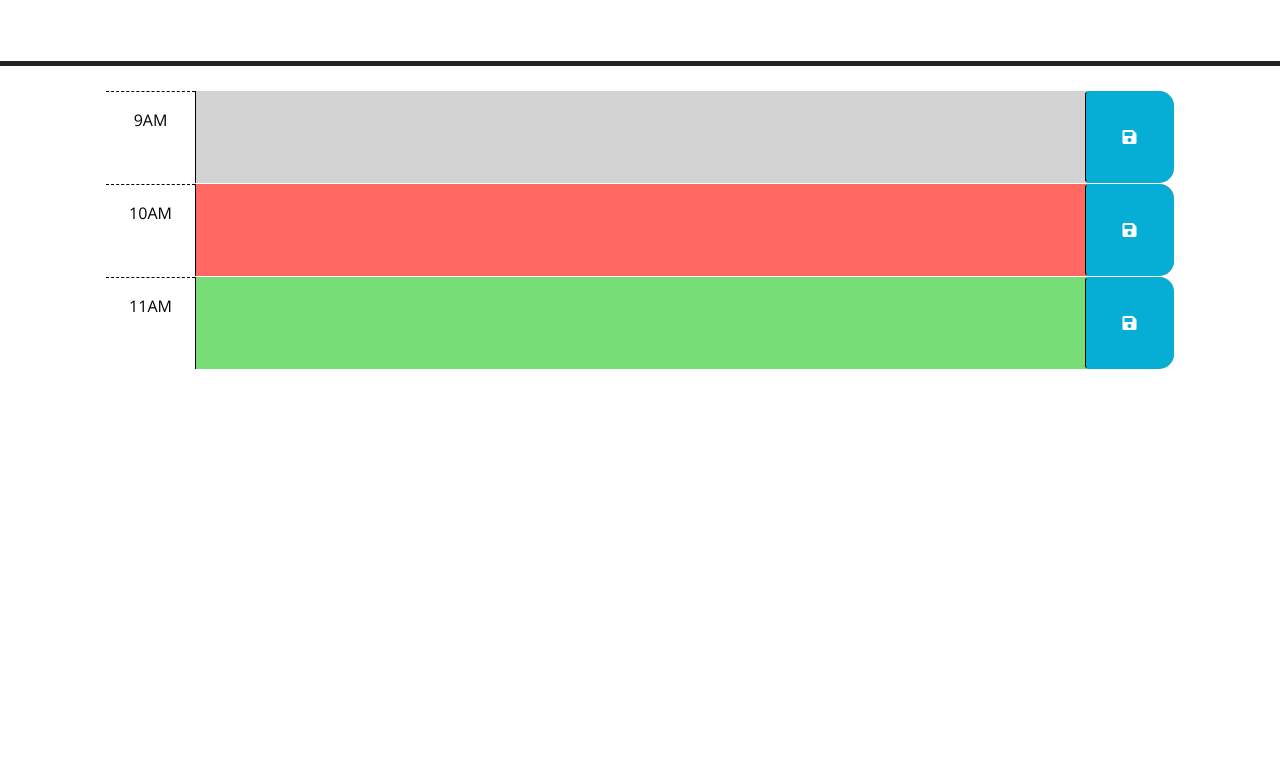
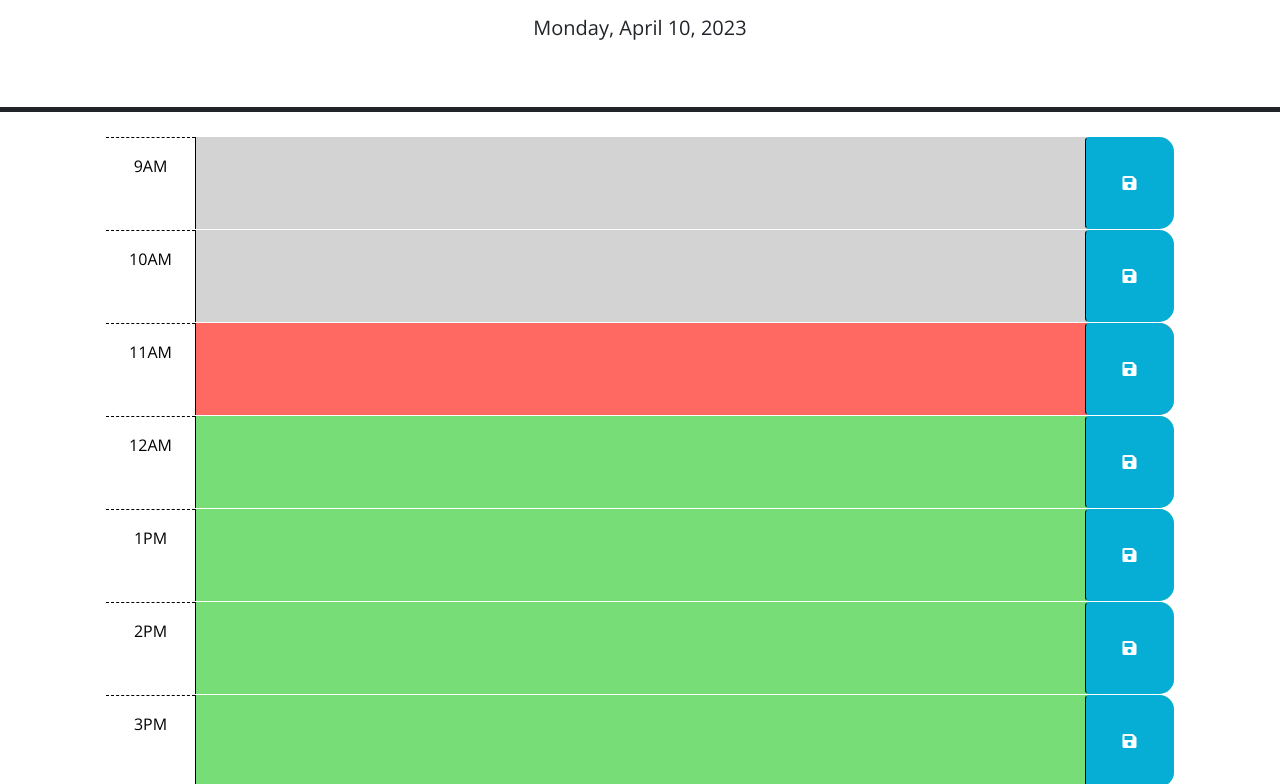
Before and after one commit to Ienxternal/Montly_Daily_Hourly_Calendar, a plain HTML site: page index.html in a window 1280 px wide. Shown: the part 166-950 px from the top of the page. Before the commit the page ends 800 px from the top, so only its background shows below. Drawn offline with nearby package versions, Linux system fonts and the light colour scheme; files that its build step writes are made by us from their sources.

Commit message:
added colorization to scheduler

```diff
--- a/assets/script.js
+++ b/assets/script.js
@@ -1,23 +1,55 @@
-// Wrap all code that interacts with the DOM in a call to jQuery to ensure that
-// the code isn't run until the browser has finished rendering all the elements
-// in the html.
-$(function () {
-  // TODO: Add a listener for click events on the save button. This code should
-  // use the id in the containing time-block as a key to save the user input in
-  // local storage. HINT: What does `this` reference in the click listener
-  // function? How can DOM traversal be used to get the "hour-x" id of the
-  // time-block containing the button that was clicked? How might the id be
-  // useful when saving the description in local storage?
-  //
-  // TODO: Add code to apply the past, present, or future class to each time
-  // block by comparing the id to the current hour. HINTS: How can the id
-  // attribute of each time-block be used to conditionally add or remove the
-  // past, present, and future classes? How can Day.js be used to get the
-  // current hour in 24-hour time?
-  //
-  // TODO: Add code to get any user input that was saved in localStorage and set
-  // the values of the corresponding textarea elements. HINT: How can the id
-  // attribute of each time-block be used to do this?
-  //
-  // TODO: Add code to display the current date in the header of the page.
+const currentDay = document.getElementById("currentDay");
+const hour9 = document.getElementById("hour-9");
+let date = new Date();
+let hour = date.getHours();
+
+
+
+$('.time-block').each(function() {
+
+  if (parseInt($(this).attr("id")) == hour) {
+    $(this).addClass("present");
+    $(this).removeClass("past");
+    $(this).removeClass("future");
+  }
+    else if (parseInt($(this).attr("id")) >= hour) {
+      $(this).removeClass("present");
+      $(this).removeClass("past");
+      $(this).addClass("future");
+  }
+      else if (parseInt($(this).attr("id")) <= hour) {
+        $(this).removeClass("present");
+        $(this).addClass("past");
+        $(this).removeClass("future");
+      }
+  });
+
+
+$(document).ready(function() {
+  $('#hour-9').addClass("inactive");
+  showDateTime();
 });
+
+function showDateTime() {
+  var dayList = ["Sunday", "Monday", "Tueday", "Wednesday", "Thursday", "Friday", "Saturday"];
+  var monthNames = [
+    "January",
+    "February",
+    "March",
+    "April",
+    "May",
+    "June",
+    "July",
+    "August",
+    "September",
+    "October",
+    "November",
+    "December"
+  ];
+  var dayName = dayList[date.getDay()];
+  var monthName = monthNames[date.getMonth()];
+  var today = `${dayName}, ${monthName} ${date.getDate()}, ${date.getFullYear()}`;
+
+  currentDay.innerText = today;
+
+}
--- a/assets/style.css
+++ b/assets/style.css
@@ -45,6 +45,14 @@ textarea {
   color: white;
 }
 
+.inactive{
+  height: 50px;
+}
+
+.active {
+  height: 120px;
+}
+
 .saveBtn {
   border-left: 1px solid black;
   border-top-right-radius: 15px;
--- a/index.html
+++ b/index.html
@@ -18,7 +18,7 @@
       href="https://fonts.googleapis.com/css?family=Open+Sans&display=swap"
       rel="stylesheet"
     />
-    <link rel="stylesheet" href="style.css" />
+    <link rel="stylesheet" href="assets/style.css" />
     <title>Work Day Scheduler</title>
   </head>
 
@@ -40,7 +40,7 @@
         -->
 
       <!-- Example of a past time block. The "past" class adds a gray background color. -->
-      <div id="hour-9" class="row time-block past">
+      <div id="9" onclick="hr1()" class="row time-block past">
         <div class="col-2 col-md-1 hour text-center py-3">9AM</div>
         <textarea class="col-8 col-md-10 description" rows="3"> </textarea>
         <button class="btn saveBtn col-2 col-md-1" aria-label="save">
@@ -49,7 +49,7 @@
       </div>
 
       <!-- Example of a a present time block. The "present" class adds a red background color. -->
-      <div id="hour-10" class="row time-block present">
+      <div id="10" class="row time-block present">
         <div class="col-2 col-md-1 hour text-center py-3">10AM</div>
         <textarea class="col-8 col-md-10 description" rows="3"> </textarea>
         <button class="btn saveBtn col-2 col-md-1" aria-label="save">
@@ -58,13 +58,65 @@
       </div>
 
       <!-- Example of a future time block. The "future" class adds a green background color. -->
-      <div id="hour-11" class="row time-block future">
+      <div id="11" class="row time-block future">
         <div class="col-2 col-md-1 hour text-center py-3">11AM</div>
         <textarea class="col-8 col-md-10 description" rows="3"> </textarea>
         <button class="btn saveBtn col-2 col-md-1" aria-label="save">
           <i class="fas fa-save" aria-hidden="true"></i>
         </button>
       </div>
+
+      <div id="12" class="row time-block future">
+        <div class="col-2 col-md-1 hour text-center py-3">12AM</div>
+        <textarea class="col-8 col-md-10 description" rows="3"> </textarea>
+        <button class="btn saveBtn col-2 col-md-1" aria-label="save">
+          <i class="fas fa-save" aria-hidden="true"></i>
+        </button>
+      </div>
+
+      <div id="13" class="row time-block future">
+        <div class="col-2 col-md-1 hour text-center py-3">1PM</div>
+        <textarea class="col-8 col-md-10 description" rows="3"> </textarea>
+        <button class="btn saveBtn col-2 col-md-1" aria-label="save">
+          <i class="fas fa-save" aria-hidden="true"></i>
+        </button>
+      </div>
+
+      <div id="14" class="row time-block future">
+        <div class="col-2 col-md-1 hour text-center py-3">2PM</div>
+        <textarea class="col-8 col-md-10 description" rows="3"> </textarea>
+        <button class="btn saveBtn col-2 col-md-1" aria-label="save">
+          <i class="fas fa-save" aria-hidden="true"></i>
+        </button>
+      </div>
+
+      <div id="15" class="row time-block future">
+        <div class="col-2 col-md-1 hour text-center py-3">3PM</div>
+        <textarea class="col-8 col-md-10 description" rows="3"> </textarea>
+        <button class="btn saveBtn col-2 col-md-1" aria-label="save">
+          <i class="fas fa-save" aria-hidden="true"></i>
+        </button>
+      </div>
+
+      <div id="16" class="row time-block future">
+        <div class="col-2 col-md-1 hour text-center py-3">4PM</div>
+        <textarea class="col-8 col-md-10 description" rows="3"> </textarea>
+        <button class="btn saveBtn col-2 col-md-1" aria-label="save">
+          <i class="fas fa-save" aria-hidden="true"></i>
+        </button>
+      </div>
+
+      <div id="17" class="row time-block future">
+        <div class="col-2 col-md-1 hour text-center py-3">5PAM</div>
+        <textarea class="col-8 col-md-10 description" rows="3"> </textarea>
+        <button class="btn saveBtn col-2 col-md-1" aria-label="save">
+          <i class="fas fa-save" aria-hidden="true"></i>
+        </button>
+      </div>
+
+
+
+
 
     <script src="https://code.jquery.com/jquery-3.4.1.min.js"></script>
     <script
@@ -73,6 +125,6 @@
       crossorigin="anonymous"
     ></script>
 
-    <script src="script.js"></script>
+    <script src="assets/script.js"></script>
   </body>
 </html>
```
Also changed, not shown: 1 other file.
